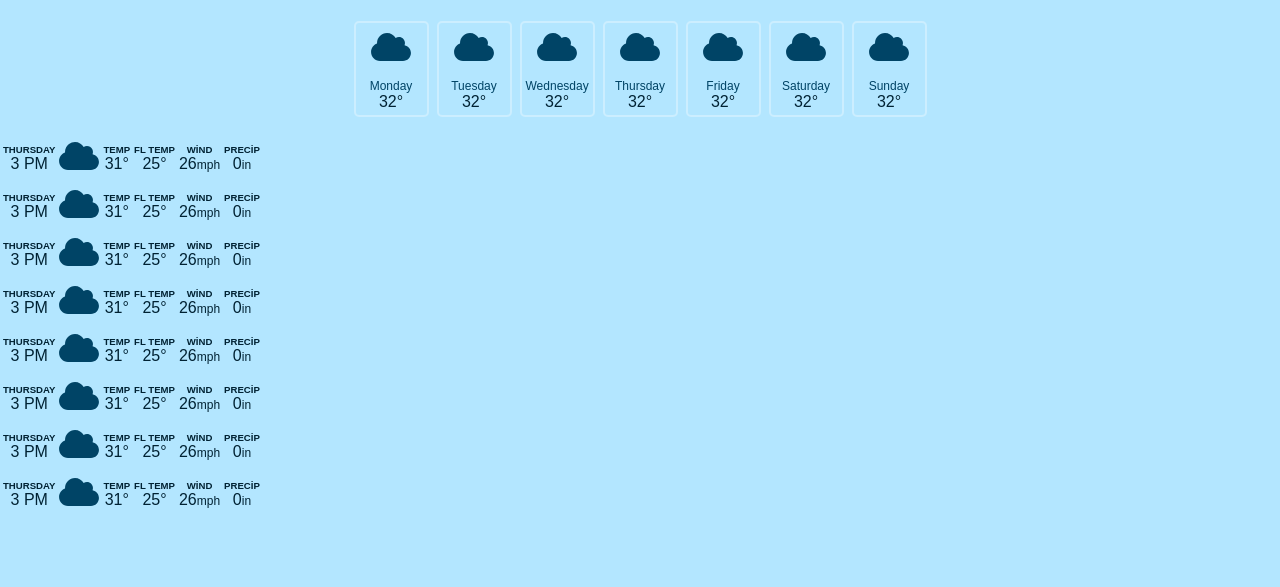
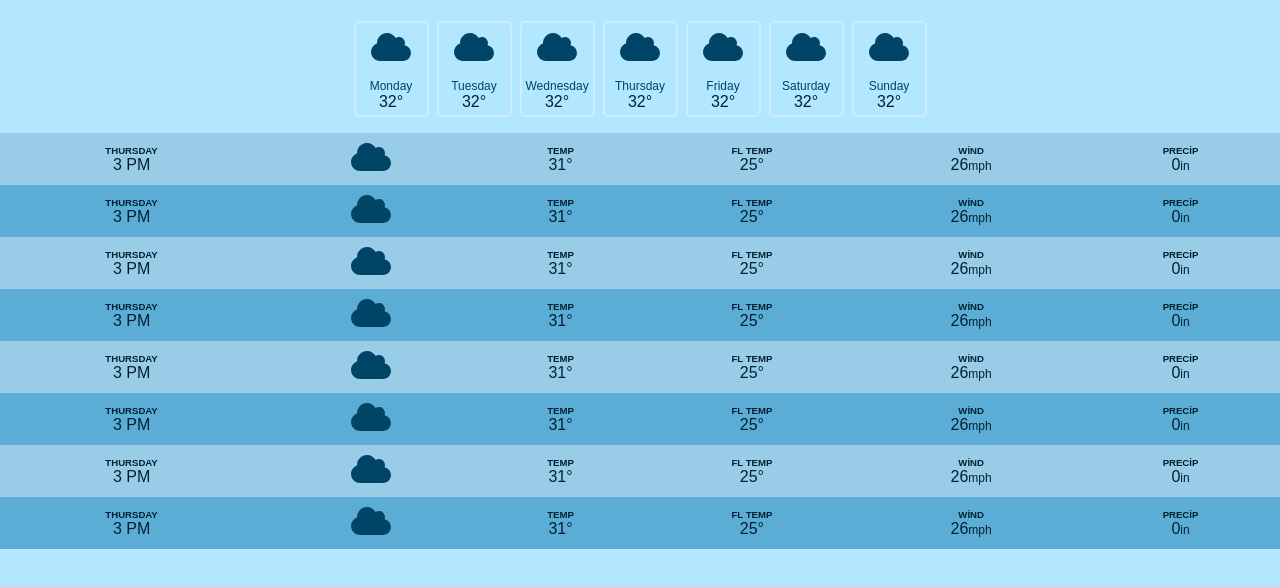
Before and after one commit to sedat355/js_weather_app, a website built with Vite: page index.html in a window 1280 px wide. Shown: the part 107-694 px from the top of the page. Built offline with nearby package versions, Linux system fonts and the light colour scheme.

Commit message:
table styles given

```diff
--- a/index.html
+++ b/index.html
@@ -117,9 +117,6 @@
               <div>0<span class="value-sub-info">in</span></div>
             </div>
           </td>
-          <td></td>
-          <td></td>
-          <td></td>
         </tr>
         <tr class="hour-row">
           <td>
@@ -155,9 +152,6 @@
               <div>0<span class="value-sub-info">in</span></div>
             </div>
           </td>
-          <td></td>
-          <td></td>
-          <td></td>
         </tr>
         <tr class="hour-row">
           <td>
@@ -193,9 +187,6 @@
               <div>0<span class="value-sub-info">in</span></div>
             </div>
           </td>
-          <td></td>
-          <td></td>
-          <td></td>
         </tr>
         <tr class="hour-row">
           <td>
@@ -231,9 +222,6 @@
               <div>0<span class="value-sub-info">in</span></div>
             </div>
           </td>
-          <td></td>
-          <td></td>
-          <td></td>
         </tr>
         <tr class="hour-row">
           <td>
@@ -269,9 +257,6 @@
               <div>0<span class="value-sub-info">in</span></div>
             </div>
           </td>
-          <td></td>
-          <td></td>
-          <td></td>
         </tr>
         <tr class="hour-row">
           <td>
@@ -307,9 +292,6 @@
               <div>0<span class="value-sub-info">in</span></div>
             </div>
           </td>
-          <td></td>
-          <td></td>
-          <td></td>
         </tr>
         <tr class="hour-row">
           <td>
@@ -345,9 +327,6 @@
               <div>0<span class="value-sub-info">in</span></div>
             </div>
           </td>
-          <td></td>
-          <td></td>
-          <td></td>
         </tr>
         <tr class="hour-row">
           <td>
@@ -383,9 +362,6 @@
               <div>0<span class="value-sub-info">in</span></div>
             </div>
           </td>
-          <td></td>
-          <td></td>
-          <td></td>
         </tr>
       </tbody>
     </table>
--- a/style.css
+++ b/style.css
@@ -11,6 +11,7 @@ body {
   filter: blur(3px);
   overflow: hidden;
 } */
+/* ! HEADER STYLES ---------------------------------- */
 .header {
   display: flex;
   align-items: center;
@@ -63,6 +64,7 @@ body {
   font-weight: lighter;
   font-size: .75rem;
 }
+/* ! DAY CARDS STYLES ---------------------------------- */
 .day-section {
   /* display: flex;
   gap: 10px;
@@ -88,3 +90,35 @@ body {
   color: hsl(200, 100%, 20%);
   margin-top: 0.5rem;
 }
+
+/* ! TABLE STYLES ---------------------------------- */
+.hour-section {
+  width: 100%;
+  text-align: center;
+  border-spacing: 0px;
+}
+.hour-row {
+  background-color: hsl(200, 60%, 75%);
+}
+.hour-row:nth-child(2n) {
+  background-color: hsl(200, 60%, 60%);
+}
+.hour-row > td {
+  padding: 0.25rem 0.5rem;
+}
+
+
+
+
+
+
+
+
+
+
+
+
+
+
+
+/* ! TABLE STYLES ---------------------------------- */
```
